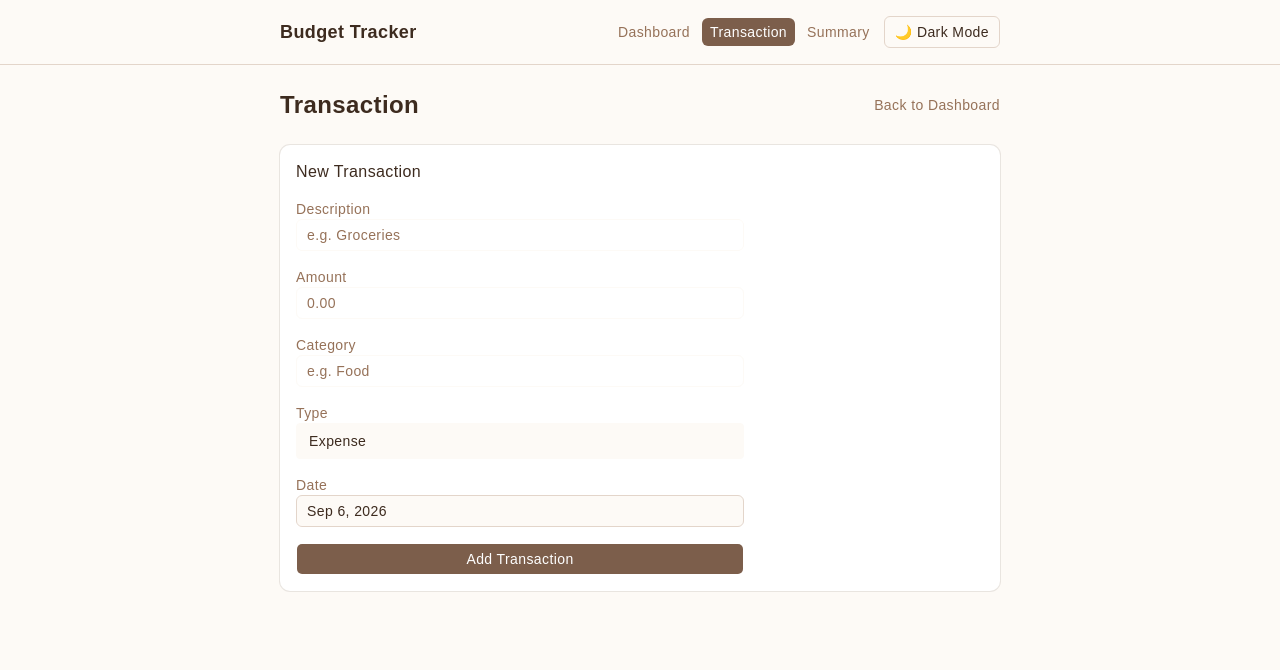
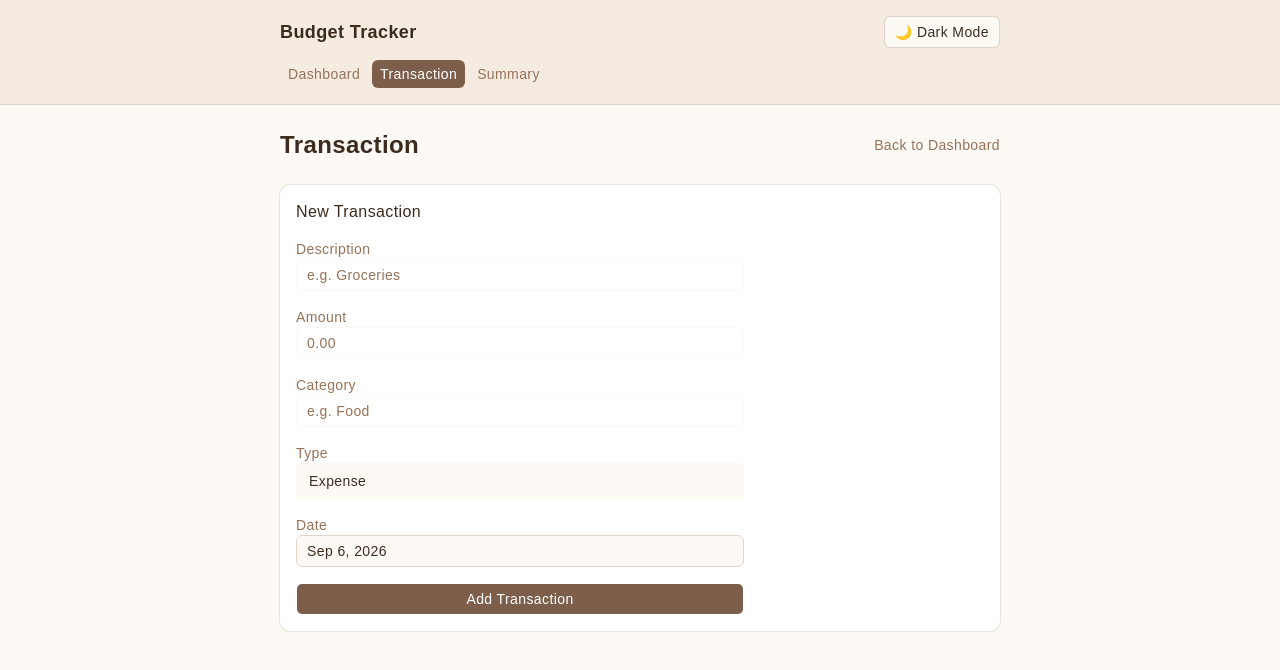
Before and after one commit to Jerxel/midterm-project-webdvt, a React (Vite) app: page /add in a window 1280 px wide. Shown: the top 670 px of the page. Built offline with nearby package versions, Linux system fonts and the light colour scheme.

Commit message:
Tint header background, make transaction rows clickable

```diff
--- a/src/components/Layout.jsx
+++ b/src/components/Layout.jsx
@@ -11,15 +11,17 @@ const navItems = [
 export default function Layout() {
   return (
     <div className="min-h-screen bg-background text-foreground">
-      <header className="border-b border-border">
-        <div className="max-w-3xl mx-auto px-4 sm:px-6 py-3 sm:py-4 flex flex-col sm:flex-row sm:items-center sm:justify-between gap-2 sm:gap-4">
+      <header className="border-b border-border bg-muted">
+        <div className="max-w-3xl mx-auto px-4 sm:px-6 py-3 sm:py-4 space-y-2 sm:space-y-3">
+          <div className="flex items-center justify-between gap-2">
             <Link
               to="/about"
               className="text-base sm:text-lg font-bold hover:underline whitespace-nowrap"
             >
               Budget Tracker
             </Link>
-          <div className="flex flex-wrap items-center gap-1.5">
+            <ThemeToggle />
+          </div>
           <nav className="flex flex-wrap gap-1">
             {navItems.map((item) => (
               <NavLink
@@ -39,8 +41,6 @@ export default function Layout() {
               </NavLink>
             ))}
           </nav>
-            <ThemeToggle />
-          </div>
         </div>
       </header>
       <main className="max-w-3xl mx-auto p-4 sm:p-6">
--- a/src/components/TransactionRow.jsx
+++ b/src/components/TransactionRow.jsx
@@ -1,5 +1,5 @@
 import { memo } from "react";
-import { Link } from "react-router-dom";
+import { useNavigate } from "react-router-dom";
 import { TableCell, TableRow } from "@/components/ui/table";
 
 /**
@@ -12,15 +12,15 @@ import { TableCell, TableRow } from "@/components/ui/table";
  */
 function TransactionRow({ transaction }) {
   const { id, date, description, category, type, amount } = transaction;
+  const navigate = useNavigate();
 
   return (
-    <TableRow>
+    <TableRow
+      onClick={() => navigate(`/transaction/${id}`)}
+      className="cursor-pointer"
+    >
       <TableCell>{date}</TableCell>
-      <TableCell>
-        <Link to={`/transaction/${id}`} className="hover:underline">
-          {description}
-        </Link>
-      </TableCell>
+      <TableCell>{description}</TableCell>
       <TableCell>{category}</TableCell>
       <TableCell className="capitalize">{type}</TableCell>
       <TableCell
--- a/src/pages/Dashboard.jsx
+++ b/src/pages/Dashboard.jsx
@@ -76,7 +76,7 @@ export default function Dashboard() {
               Balance
             </CardTitle>
           </CardHeader>
-          <CardContent className="text-lg sm:text-xl font-semibold break-words">
+          <CardContent className="text-lg sm:text-xl font-semibold wrap-break-word">
             ₱{balance.toFixed(2)}
           </CardContent>
         </Card>
```
Lines whose indentation alone changed are shown as unchanged.
